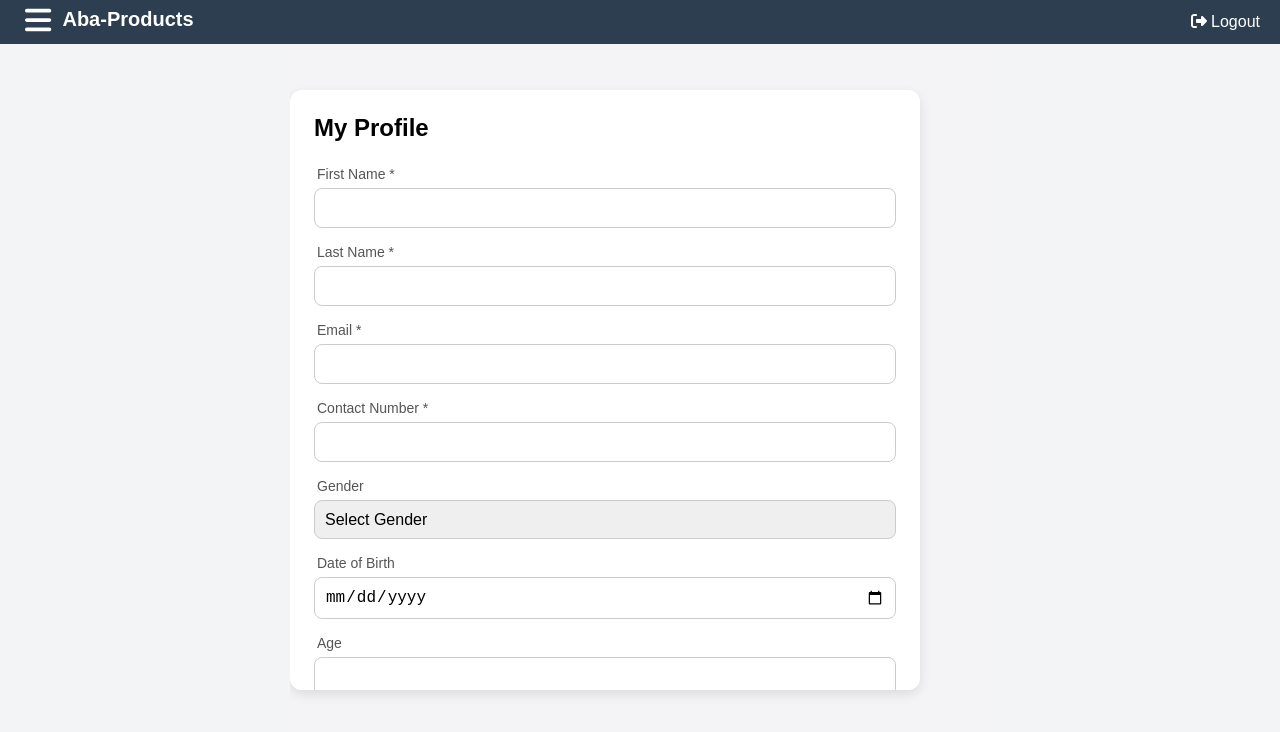
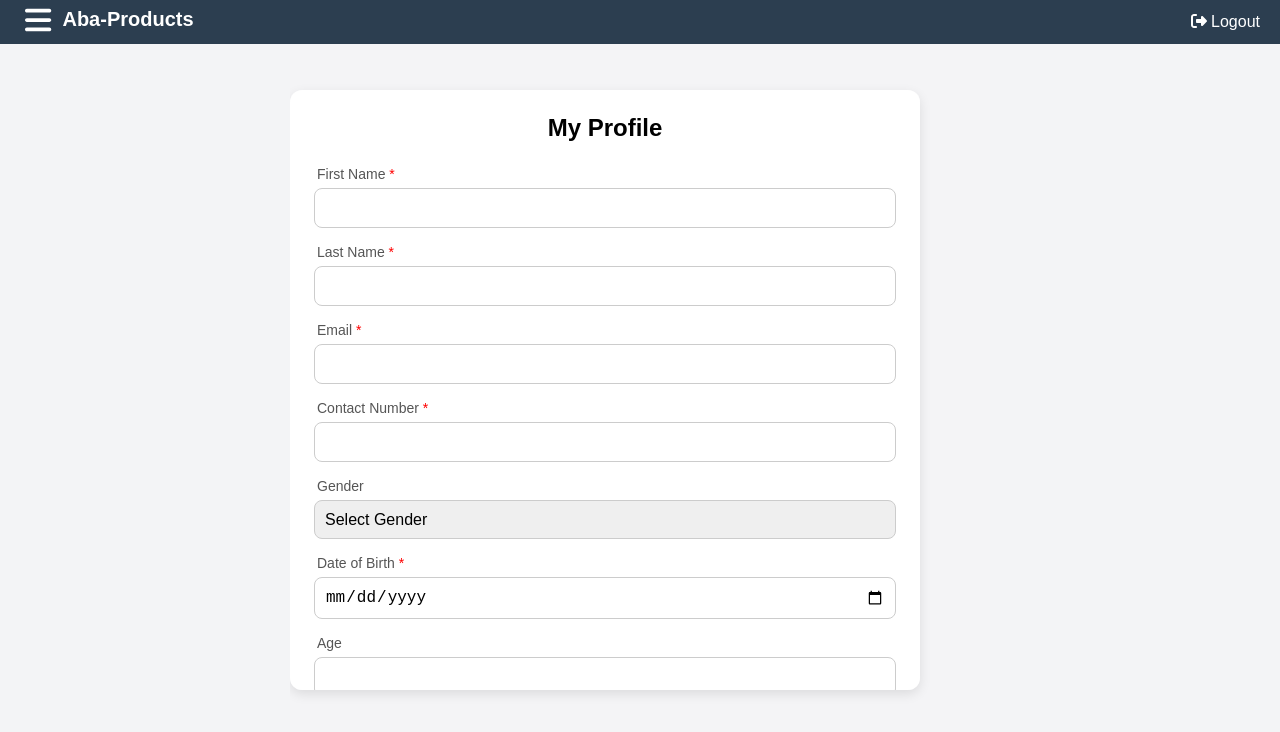
Before and after one commit to TahaHussain-00/aba-products, a React (Vite) app: page /profile in a window 1280 px wide. Shown: the top 732 px of the page. Built offline with nearby package versions, Linux system fonts and the light colour scheme; no server answers.

Commit message:
CSS Changes

```diff
--- a/src/css/MyProfilePage.module.css
+++ b/src/css/MyProfilePage.module.css
@@ -3,6 +3,10 @@ html, body {
     overflow-y: auto;
     height: 100%;
     font-family: Arial, sans-serif;
+  }
+
+  h2{
+    text-align: center;
   }
 
   /* -------- Main Layout -------- */
@@ -283,6 +287,12 @@ html, body {
     color: #000;
   }
 
+  .asteric{
+
+    color: #ff0000;
+
+  }
+
   /* -------- Responsive Design -------- */
   @media (max-width: 768px) {
     .formContainer {
--- a/src/pages/MyProfilePage.jsx
+++ b/src/pages/MyProfilePage.jsx
@@ -333,7 +333,7 @@ function MyProfilePage() {
           <form className={styles.form}>
             {/* First Name */}
             <div className={styles.formGroup}>
-              <label className={styles.label}>First Name *</label>
+              <label className={styles.label}>First Name <span className={styles.asteric}>*</span></label>
               <input
                 type="text"
                 className={styles.input}
@@ -347,7 +347,7 @@ function MyProfilePage() {
 
             {/* Last Name */}
             <div className={styles.formGroup}>
-              <label className={styles.label}>Last Name *</label>
+              <label className={styles.label}>Last Name <span className={styles.asteric}>*</span></label>
               <input
                 type="text"
                 className={styles.input}
@@ -360,7 +360,7 @@ function MyProfilePage() {
 
             {/* Email */}
             <div className={styles.formGroup}>
-              <label className={styles.label}>Email *</label>
+              <label className={styles.label}>Email <span className={styles.asteric}>*</span></label>
               <input
                 type="email"
                 className={styles.input}
@@ -372,7 +372,7 @@ function MyProfilePage() {
 
             {/* Contact Number */}
             <div className={styles.formGroup}>
-              <label className={styles.label}>Contact Number *</label>
+              <label className={styles.label}>Contact Number <span className={styles.asteric}>*</span></label>
               <input
                 type="tel"
                 className={styles.input}
@@ -401,13 +401,14 @@ function MyProfilePage() {
 
             {/* Date of Birth */}
             <div className={styles.formGroup}>
-              <label className={styles.label}>Date of Birth</label>
+              <label className={styles.label}>Date of Birth <span className={styles.asteric}>*</span></label>
               <input
                 type="date"
                 className={styles.input}
                 name="dob"
                 value={formData.dob}
                 onChange={handleFormChange}
+                required
               />
             </div>
 
@@ -425,15 +426,16 @@ function MyProfilePage() {
 
             {/* City */}
             <div className={styles.formGroup}>
-              <label className={styles.label}>City</label>
+              <label className={styles.label}>City <span className={styles.asteric}>*</span></label>
               <div className={styles.cityInput}>
                 <select
                   name="city"
                   value={formData.city}
                   onChange={handleFormChange}
                   className={styles.input}
+                  required
                 >
-                  <option value="">Select City</option>
+                  <option value="">Select City </option>
                   {cityOptions.map((city) => (
                     <option key={city.id} value={city.name}>
                       {city.name}
```
